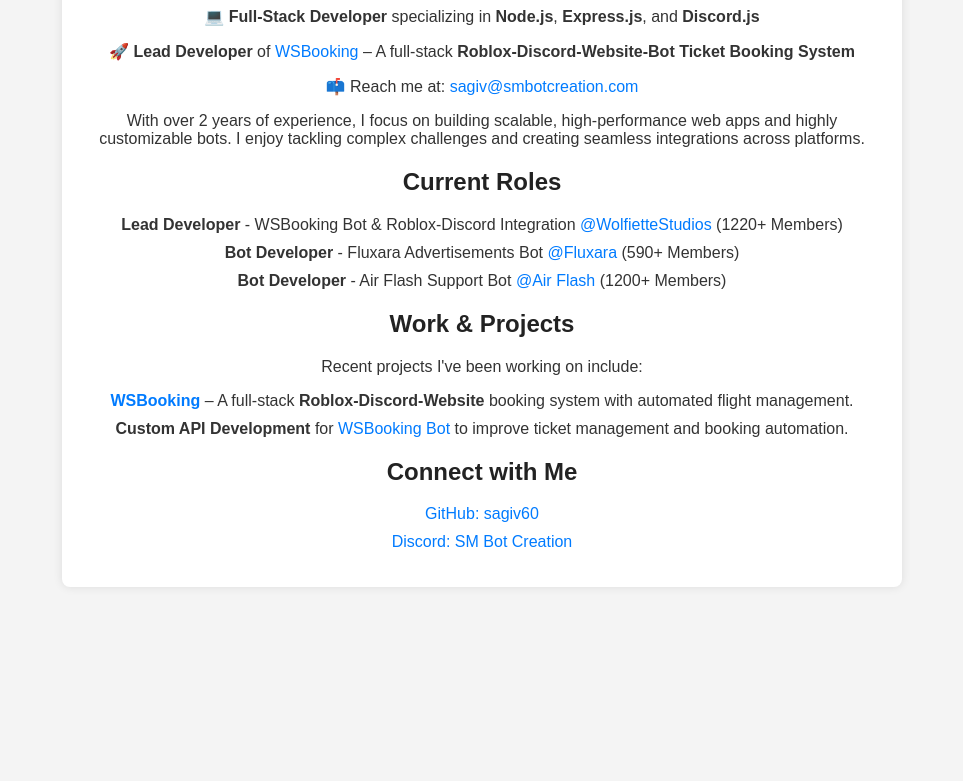
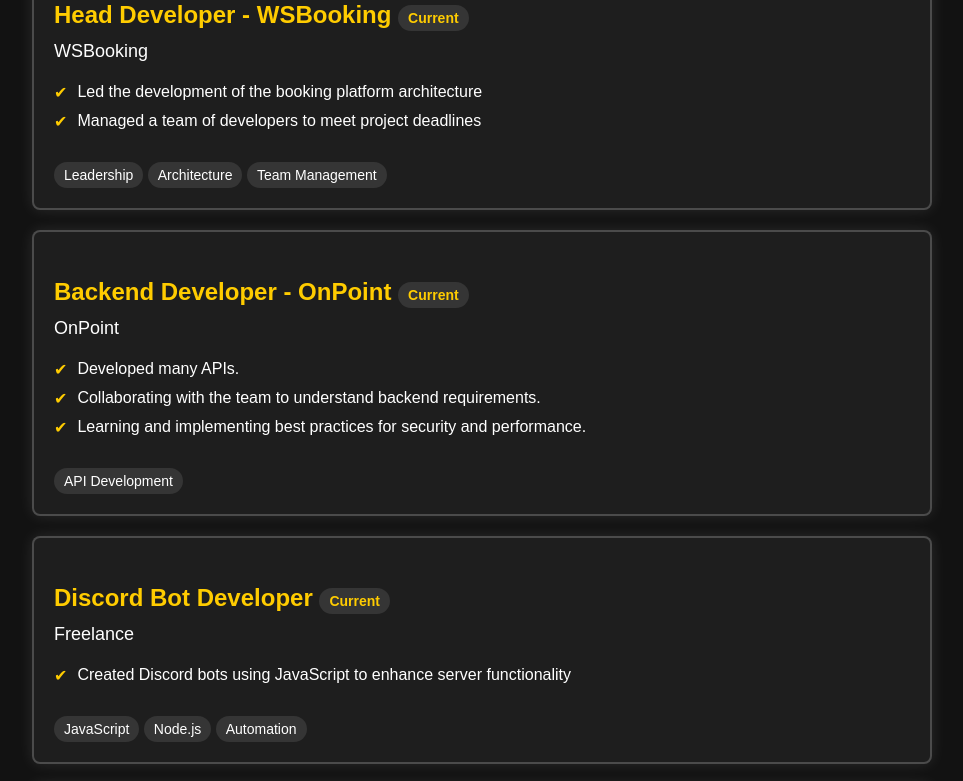
Before and after one commit to Schoollboy/Schoollboy, a plain HTML site: page index.html in a window 1280 px wide. Shown: the part 267-1048 px from the top of the page, without its empty margins (158-1121 px from the left). Before the commit the page ends 874 px from the top, so only its background shows below. Drawn offline with Linux system fonts and the light colour scheme.

Commit message:
Update index.html

```diff
--- a/index.html
+++ b/index.html
@@ -1,88 +1,175 @@
 <!DOCTYPE html>
 <html lang="en">
   <head>
-    <meta charset="UTF-8">
-    <meta name="viewport" content="width=device-width, initial-scale=1.0">
-    <title>About Me - School Boy</title>
+    <meta charset="UTF-8" />
+    <meta name="viewport" content="width=device-width, initial-scale=1.0" />
+    <title>Portfolio - Sagiv (School Boy)</title>
     <style>
       body {
         font-family: Arial, sans-serif;
-            background-color: #f4f4f4;
-            color: #333;
         margin: 0;
         padding: 0;
+        background-color: #121212;
         text-align: center;
+        color: white;
       }
-        .about-me {
-            max-width: 800px;
-            margin: 20px auto;
+      .container {
+        max-width: 900px;
+        margin: 50px auto;
         padding: 20px;
-            background: white;
-            box-shadow: 0px 0px 10px rgba(0, 0, 0, 0.1);
+      }
+      .experience-container {
+        display: flex;
+        flex-wrap: wrap;
+        justify-content: space-between;
+        gap: 20px;
+      }
+      .experience {
+        flex: 1;
+        min-width: 400px;
+        padding: 20px;
+        background: #1e1e1e;
+        border: 2px solid rgba(255, 255, 255, 0.2);
         border-radius: 8px;
+        box-shadow: 0 0 15px rgba(255, 255, 255, 0.1);
+        transition: transform 0.3s ease;
+        cursor: pointer;
+        text-align: left;
       }
-        .profile {
-            margin-bottom: 20px;
+      .experience:hover {
+        transform: scale(1.05);
       }
-        .avatar {
-            width: 150px;
-            height: 150px;
-            border-radius: 50%;
+      .experience h2 {
+        color: #ffcc00;
+        margin-bottom: 10px;
       }
-        h1, h2 {
-            color: #222;
+      .experience p {
+        font-size: 18px;
+        margin: 10px 0;
       }
-        a {
-            color: #007BFF;
+      .experience ul {
+        list-style: none;
+        padding: 0;
+      }
+      .experience ul li {
+        font-size: 16px;
+        padding: 5px 0;
+        display: flex;
+        align-items: center;
+      }
+      .experience ul li::before {
+        content: "✔";
+        color: #ffcc00;
+        margin-right: 10px;
+      }
+      .badge {
+        display: inline-block;
+        background: rgba(255, 255, 255, 0.1);
+        padding: 5px 10px;
+        border-radius: 15px;
+        font-size: 14px;
+        margin-top: 10px;
+      }
+      .contact {
+        margin-top: 30px;
+        font-size: 18px;
+      }
+      .contact a {
+        color: #ffcc00;
         text-decoration: none;
+        font-weight: bold;
       }
-        a:hover {
+      .contact a:hover {
         text-decoration: underline;
       }
-        ul {
-            list-style-type: none;
-            padding: 0;
+    </style>
+    <script>
+      function redirect(url) {
+        window.open(url, "_blank");
       }
-        li {
-            margin: 10px 0;
-        }
-    </style>
+    </script>
   </head>
   <body>
-    <div class="about-me">
-        <div class="profile">
-            <img src="ppf.png" alt="schoolboy's Avatar" class="avatar">
-            <h1>Sagiv</h1>
-            <p>💻 <strong>Full-Stack Developer</strong> specializing in <strong>Node.js</strong>, <strong>Express.js</strong>, and <strong>Discord.js</strong></p>
-            <p>🚀 <strong>Lead Developer</strong> of <a href="https://github.com/WolfietteStudios" target="_blank" rel="noopener noreferrer">WSBooking</a> – A full-stack <strong>Roblox-Discord-Website-Bot Ticket Booking System</strong></p>
-            <p>📫 Reach me at: <a href="mailto:sagiv@smbotcreation.com">sagiv@smbotcreation.com</a></p>
-            <p>With over 2 years of experience, I focus on building scalable, high-performance web apps and highly customizable bots. I enjoy tackling complex challenges and creating seamless integrations across platforms.</p>
+    <div class="container">
+      <h1>Sagiv (School Boy)</h1>
+      <p>
+        Hello, my name is Sagiv. I've been working with JavaScript and Node.js
+        for over 2 years, focusing on building scalable, high-performance web
+        apps and highly customizable bots. I enjoy tackling complex challenges
+        and creating seamless integrations across platforms.
+      </p>
+
+      <div class="experience-container">
+        <div
+          class="experience"
+          onclick="redirect('https://discord.gg/nP7bcjHpV4')"
+        >
+          <h2>Head Developer - WSBooking <span class="badge">Current</span></h2>
+          <p>WSBooking</p>
+          <ul>
+            <li>Led the development of the booking platform architecture</li>
+            <li>Managed a team of developers to meet project deadlines</li>
+          </ul>
+          <span class="badge">Leadership</span>
+          <span class="badge">Architecture</span>
+          <span class="badge">Team Management</span>
         </div>
 
-        <div class="roles">
-            <h2>Current Roles</h2>
+        <div
+          class="experience"
+          onclick="redirect('https://discord.gg/onpoint-562017478289653763')"
+        >
+          <h2>
+            Backend Developer - OnPoint <span class="badge">Current</span>
+          </h2>
+          <p>OnPoint</p>
           <ul>
-                <li><strong>Lead Developer</strong> - WSBooking Bot & Roblox-Discord Integration <a href="https://discord.gg/RfD8sDxF99" target="_blank" rel="noopener noreferrer">@WolfietteStudios</a> (1220+ Members)</li>
-                <li><strong>Bot Developer</strong> - Fluxara Advertisements Bot <a href="https://discord.gg/RfD8sDxF99" target="_blank" rel="noopener noreferrer">@Fluxara</a> (590+ Members)</li>
-                <li><strong>Bot Developer</strong> - Air Flash Support Bot <a href="https://discord.gg/RfD8sDxF99" target="_blank" rel="noopener noreferrer">@Air Flash</a> (1200+ Members)</li>
+            <li>Developed many APIs.</li>
+            <li>
+              Collaborating with the team to understand backend requirements.
+            </li>
+            <li>
+              Learning and implementing best practices for security and
+              performance.
+            </li>
           </ul>
+
+          <span class="badge">API Development</span>
         </div>
 
-        <div class="projects">
-            <h2>Work & Projects</h2>
-            <p>Recent projects I've been working on include:</p>
+        <div class="experience">
+          <h2>Discord Bot Developer <span class="badge">Current</span></h2>
+          <p>Freelance</p>
           <ul>
-                <li><strong><a href="https://github.com/WolfietteStudios" target="_blank" rel="noopener noreferrer">WSBooking</a></strong> – A full-stack <strong>Roblox-Discord-Website</strong> booking system with automated flight management.</li>
-                <li><strong>Custom API Development</strong> for <a href="https://github.com/WolfietteStudios" target="_blank" rel="noopener noreferrer">WSBooking Bot</a> to improve ticket management and booking automation.</li>
+            <li>
+              Created Discord bots using JavaScript to enhance server
+              functionality
+            </li>
           </ul>
+          <span class="badge">JavaScript</span>
+          <span class="badge">Node.js</span>
+          <span class="badge">Automation</span>
         </div>
 
-        <div class="connect">
-            <h2>Connect with Me</h2>
+        <div
+          class="experience"
+          onclick="redirect('https://discord.gg/66sDsCUAjc')"
+        >
+          <h2>Founder - SM Bot Creation <span class="badge">Current</span></h2>
+          <p>SM Bot Creation</p>
           <ul>
-                <li><a href="https://github.com/sagiv60" target="_blank" rel="noopener noreferrer">GitHub: sagiv60</a></li>
-                <li><a href="https://discord.gg/RfD8sDxF99" target="_blank" rel="noopener noreferrer">Discord: SM Bot Creation</a></li>
+            <li>Co-founded a Discord bot development community</li>
           </ul>
+          <span class="badge">Community Building</span>
+          <span class="badge">Bot Development</span>
+        </div>
+      </div>
+
+      <div class="contact">
+        <p>
+          Contact me at:
+          <a href="mailto:sagiv@smbotcreation.com">sagiv@smbotcreation.com</a>
+        </p>
       </div>
     </div>
   </body>
```
Lines whose indentation alone changed are shown as unchanged.
